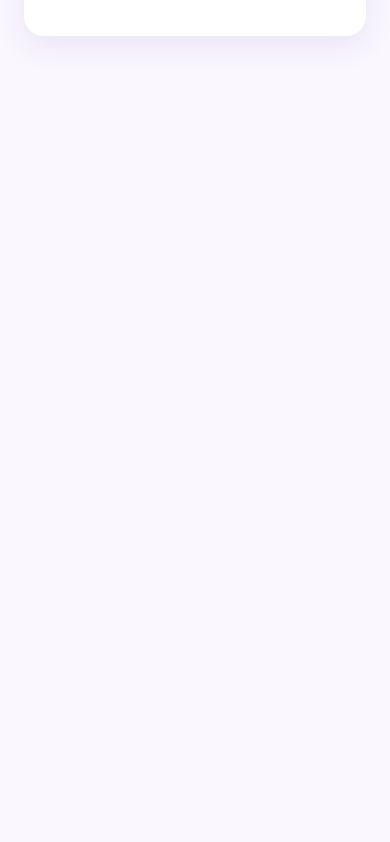
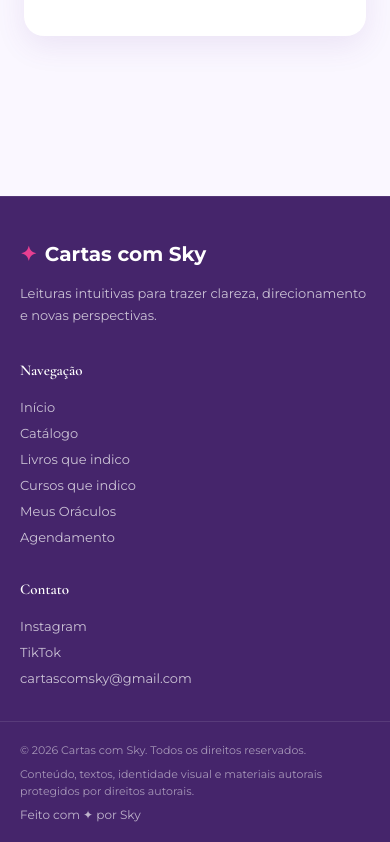
Before and after one commit to SkYantS28/site_cartascomsky_, a React (Vite) app: page /#/livros in a window 390 px wide. Shown: the part 2230-3072 px from the top of the page. Before the commit the page ends 2366 px from the top, so only its background shows below. Built offline with nearby package versions, Linux system fonts and the light colour scheme.

Commit message:
adicionando o footer

```diff
--- a/src/App.jsx
+++ b/src/App.jsx
@@ -2,6 +2,7 @@ import { HashRouter, Routes, Route } from "react-router-dom";
 
 import Header from "./components/Header";
 import StarBackground from "./components/StarBackground";
+import Footer from "./components/Footer";
 
 import Home from "./pages/Home";
 import Catalogo from "./pages/Catalogo";
@@ -29,6 +30,8 @@ export default function App() {
         </Routes>
       </main>
 
+      <Footer />
+
     </HashRouter>
   );
 }
--- /dev/null
+++ b/src/components/Footer.css
@@ -0,0 +1,209 @@
+.footer {
+  margin-top: 80px;
+
+  background: var(--roxo-escuro);
+  color: white;
+
+  border-top: 1px solid rgba(255, 255, 255, 0.08);
+}
+
+
+.footer-container {
+  max-width: 1200px;
+  margin: auto;
+
+  padding: 60px 24px 45px;
+
+  display: grid;
+  grid-template-columns: 2fr 1fr 1.5fr;
+
+  gap: 60px;
+}
+
+
+/* =========================
+   MARCA
+========================= */
+
+.footer-brand {
+  max-width: 360px;
+}
+
+.footer-logo {
+  display: inline-flex;
+  align-items: center;
+
+  gap: 8px;
+
+  color: white;
+
+  font-size: 22px;
+  font-weight: 700;
+
+  text-decoration: none;
+
+  margin-bottom: 16px;
+}
+
+.footer-logo span:first-child {
+  color: var(--pink);
+}
+
+.footer-brand p {
+  margin: 0;
+
+  color: rgba(255, 255, 255, 0.72);
+
+  font-size: 14px;
+  line-height: 1.7;
+}
+
+
+/* =========================
+   COLUNAS
+========================= */
+
+.footer-column {
+  display: flex;
+  flex-direction: column;
+
+  gap: 10px;
+}
+
+.footer-column h3 {
+  margin: 0 0 10px;
+
+  color: white;
+
+  font-size: 15px;
+  font-weight: 600;
+}
+
+.footer-column a {
+  width: fit-content;
+
+  color: rgba(255, 255, 255, 0.72);
+
+  font-size: 14px;
+
+  text-decoration: none;
+
+  transition: var(--transition);
+}
+
+.footer-column a:hover {
+  color: var(--pink);
+
+  transform: translateX(3px);
+}
+
+
+/* =========================
+   PARTE INFERIOR
+========================= */
+
+.footer-bottom {
+  max-width: 1200px;
+
+  margin: auto;
+
+  padding: 22px 24px;
+
+  border-top: 1px solid rgba(255, 255, 255, 0.10);
+
+  display: flex;
+  align-items: center;
+  justify-content: space-between;
+
+  gap: 20px;
+
+  flex-wrap: wrap;
+}
+
+.footer-bottom p {
+  margin: 0;
+
+  color: rgba(255, 255, 255, 0.52);
+
+  font-size: 11px;
+
+  line-height: 1.5;
+}
+
+.footer-bottom span {
+  color: rgba(255, 255, 255, 0.65);
+
+  font-size: 12px;
+}
+
+
+/* =========================
+   TABLET
+========================= */
+
+@media (max-width: 850px) {
+
+  .footer-container {
+    grid-template-columns: 1fr 1fr;
+
+    gap: 40px;
+
+    padding: 50px 20px 35px;
+  }
+
+  .footer-brand {
+    grid-column: 1 / -1;
+
+    max-width: 500px;
+  }
+
+  .footer-bottom {
+    padding: 20px;
+  }
+}
+
+
+/* =========================
+   CELULAR
+========================= */
+
+@media (max-width: 600px) {
+
+  .footer {
+    margin-top: 60px;
+  }
+
+  .footer-container {
+    grid-template-columns: 1fr;
+
+    gap: 35px;
+
+    padding: 45px 20px 35px;
+  }
+
+  .footer-brand {
+    grid-column: auto;
+  }
+
+  .footer-logo {
+    font-size: 20px;
+  }
+
+  .footer-brand p {
+    font-size: 13px;
+  }
+
+  .footer-column a {
+    font-size: 13px;
+  }
+
+  .footer-bottom {
+    flex-direction: column;
+
+    align-items: flex-start;
+
+    gap: 8px;
+
+    padding: 20px;
+  }
+}
--- /dev/null
+++ b/src/components/Footer.jsx
@@ -0,0 +1,87 @@
+import { Link } from "react-router-dom";
+import "./Footer.css";
+
+export default function Footer() {
+  const currentYear = new Date().getFullYear();
+
+  return (
+    <footer className="footer">
+
+      <div className="footer-container">
+
+        <div className="footer-brand">
+          <Link to="/" className="footer-logo">
+            <span>✦</span>
+            <span>Cartas com Sky</span>
+          </Link>
+
+          <p>
+            Leituras intuitivas para trazer clareza,
+            direcionamento e novas perspectivas.
+          </p>
+        </div>
+
+
+        <div className="footer-column">
+
+          <h3>Navegação</h3>
+
+          <Link to="/">Início</Link>
+          <Link to="/catalogo">Catálogo</Link>
+          <Link to="/livros">Livros que indico</Link>
+          <Link to="/cursos">Cursos que indico</Link>
+          <Link to="/oraculos">Meus Oráculos</Link>
+          <Link to="/agendamento">Agendamento</Link>
+
+        </div>
+
+
+        <div className="footer-column">
+
+          <h3>Contato</h3>
+
+          <a
+            href="https://www.instagram.com/cartascomsky_/"
+            target="_blank"
+            rel="noopener noreferrer"
+          >
+            Instagram
+          </a>
+
+          <a
+            href="https://www.tiktok.com/@cartascomsky_"
+            target="_blank"
+            rel="noopener noreferrer"
+          >
+            TikTok
+          </a>
+
+          <a href="mailto:cartascomsky@gmail.com">
+            cartascomsky@gmail.com
+          </a>
+
+        </div>
+
+      </div>
+
+
+      <div className="footer-bottom">
+
+        <p>
+          © {currentYear} Cartas com Sky. Todos os direitos reservados.
+        </p>
+
+        <p>
+          Conteúdo, textos, identidade visual e materiais autorais
+          protegidos por direitos autorais.
+        </p>
+
+        <span>
+          Feito com ✦ por Sky
+        </span>
+
+      </div>
+
+    </footer>
+  );
+}
```
